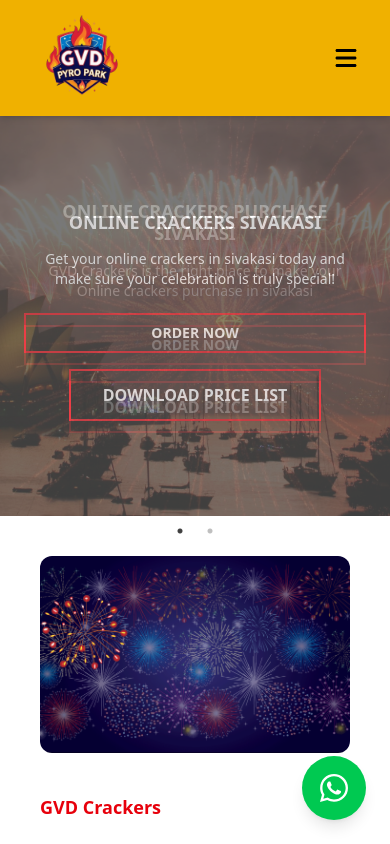
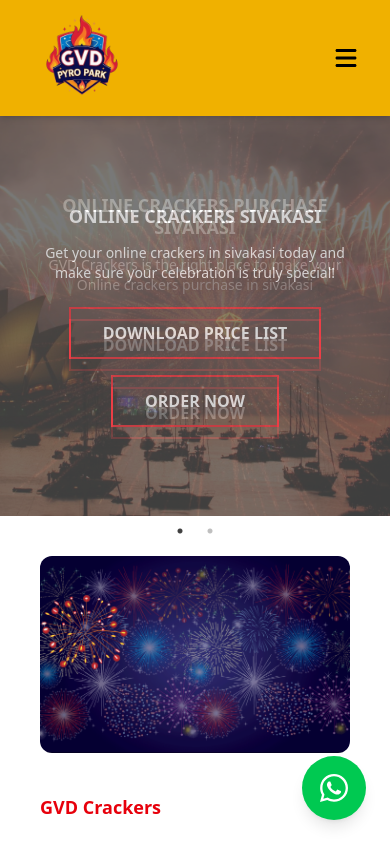
Before and after one commit to Nandha124/crackers-shop, a React (Vite) app: page /pages/home in a window 390 px wide. Shown: the top 844 px of the page. Built offline with nearby package versions, Linux system fonts and the light colour scheme.

Commit message:
Updated button styling (mobile full width, desktop fixed width)

```diff
--- a/src/Components/HomeSlider.jsx
+++ b/src/Components/HomeSlider.jsx
@@ -49,7 +49,7 @@
         {slides.map((slide) => (
           <div
             key={slide.id}
-            className="relative h-[400px] sm:h-[500px] md:h-[600px] lg:h-[650px] xl:h-screen"
+            className="relative h-[400px] lg:h-[500px] md:h-[650px]  xl:h-screen"
           >
             {/* Background Image */}
             <div className="absolute inset-0 z-0">
@@ -73,22 +73,24 @@
 
                 {/* Buttons */}
                 <div className="flex flex-col lg:flex-row items-center justify-center gap-4 md:gap-10">
+                    <div className="w-full sm:w-auto">
+                    <DownloadPriceList />
+                  </div>
                   <button
-                    className="px-6 py-2 sm:px-8 sm:py-3
-                    font-oswald font-bold uppercase
-                    text-white text-sm sm:text-[16px]
-                    border-2 border-red-600 hover:bg-red-600
-                    bg-transparent
-                    transition-all duration-300 ease-out
-                    w-full lg:w-64"
+                    className="px-8 py-3 inline-block
+    font-oswald font-bold uppercase
+    text-white text-[16px]
+    border-2 border-red-600 hover:bg-red-600
+
+    bg-transparent
+    transition-all duration-300 ease-out
+  "
                     onClick={() => navigate("/pages/crackerstable")}
                   >
                     {slide.button}
                   </button>
 
-                  <div className="w-full sm:w-auto">
-                    <DownloadPriceList />
-                  </div>
+
                 </div>
               </div>
             </div>
```
